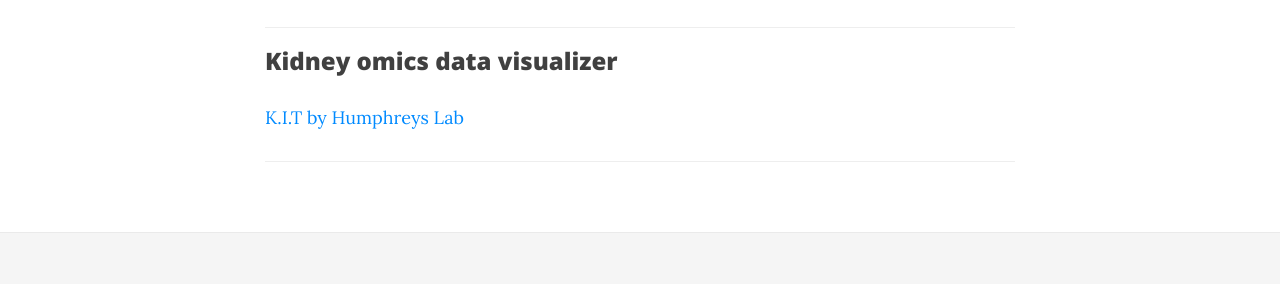
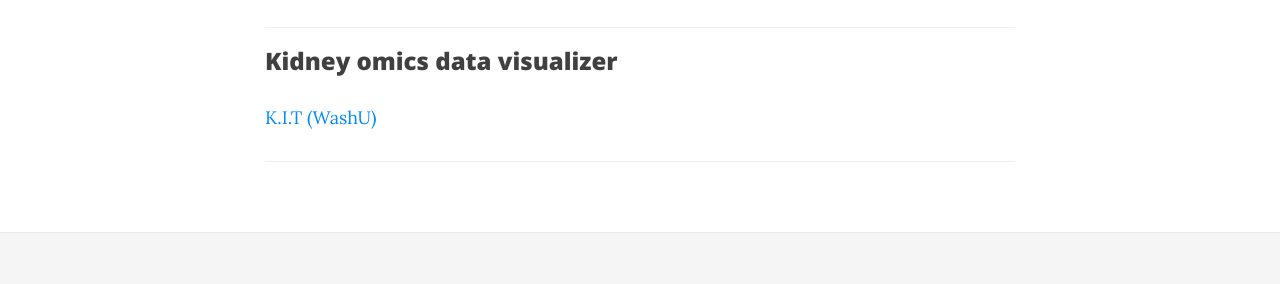
Before and after one commit to TheLiLab/thelilab.github.io, a Jekyll site: the page built from drylab.md, in a window 1280 px wide and 1050 px high. Shown: the part 584-868 px from the top of the window. Built offline with Jekyll 4.4.1, drawn with Linux system fonts in a browser that asks for light colours; nearby versions of some CDN libraries.

Commit message:
Update drylab.md

```diff
--- a/drylab.md
+++ b/drylab.md
@@ -7,10 +7,9 @@ bigimg:
 
 ---
 
-
-[GitHub](https://github.com/HaikuoLi)
+<a href="https://github.com/HaikuoLi" target="_blank">GitHub</a><br>
 <hr>
 
 ### Kidney omics data visualizer
-<a href="https://humphreyslab.com/SingleCell/" target="_blank">K.I.T by Humphreys Lab</a><br>
+<a href="https://humphreyslab.com/SingleCell/" target="_blank">K.I.T (WashU)</a><br>
 <hr>
```
